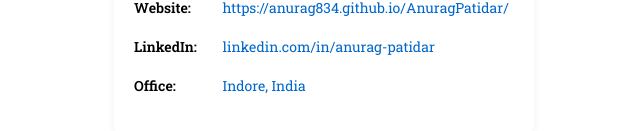
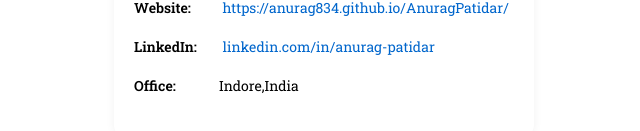
Before and after one commit to anurag834/AnuragPatidar, a plain HTML site: page index.html in a window 1280 px wide. Shown: the part 223-354 px from the top of the page, without its empty margins (316-956 px from the left). Drawn offline with Linux system fonts and the light colour scheme.

Commit message:
Update index.html

```diff
--- a/index.html
+++ b/index.html
@@ -55,12 +55,12 @@
     <div class="name">Anurag Patidar</div>
     <div class="designation">Future Business Leader</div>
     <div class="info">
-      <p><b>Company:</b> Patidar’s Pure Plate </p>
+      <p><b>Company:</b>Patidar’s Pure Plate</p>
       <p><b>Email:</b> <a href="mailto:patidaranurag78@gmail.com">patidaranurag78@gmail.com</a></p>
       <p><b>Phone:</b> <a href="tel:+917566942787">+91 7566942787</a></p>
       <p><b>Website:</b> <a href="https://anurag834.github.io/AnuragPatidar/">https://anurag834.github.io/AnuragPatidar/</a></p>
       <p><b>LinkedIn:</b> <a href="https://www.linkedin.com/in/anurag-patidar-ab4736372">linkedin.com/in/anurag-patidar</a></p>
-      <p><b>Office:</b> <a href= target="_blank">Indore, India</a></p>
+      <p><b>Office:</b>Indore,India</p>
     </div>
   </div>
 </body>
```
